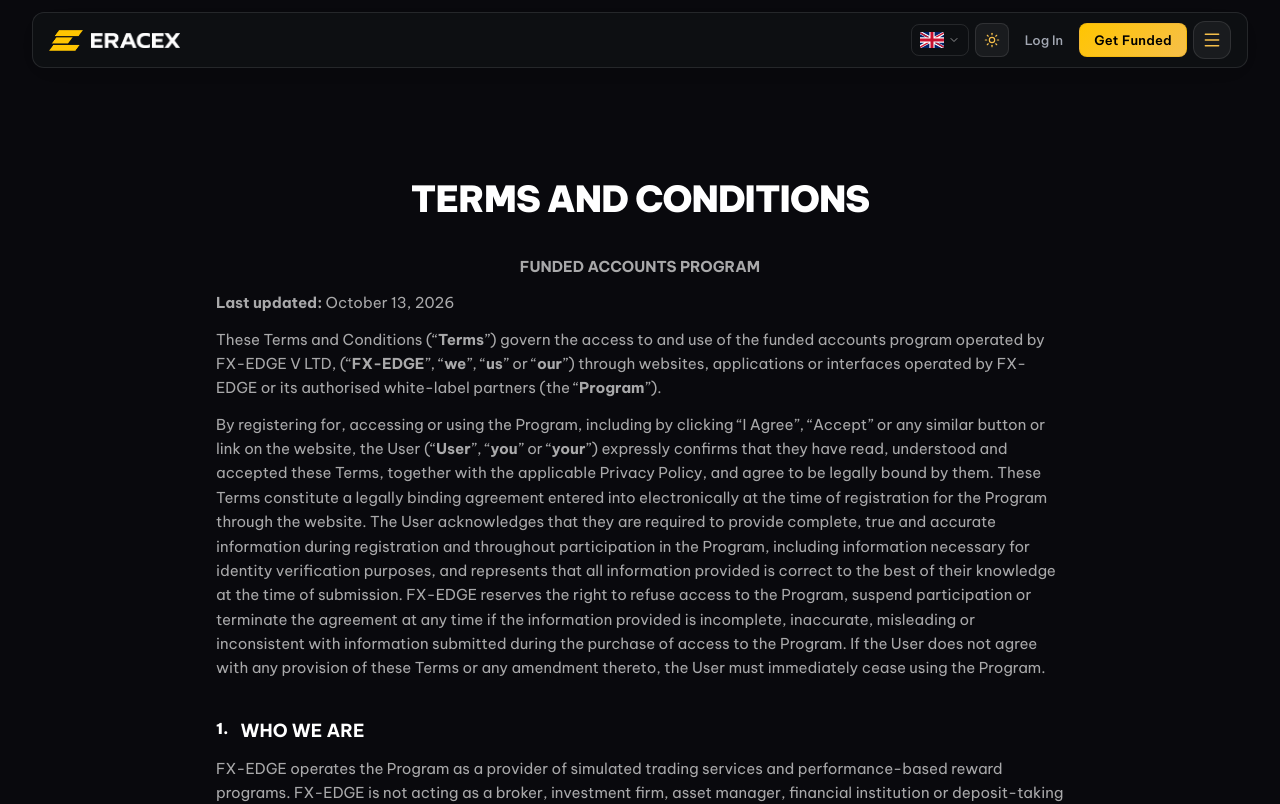
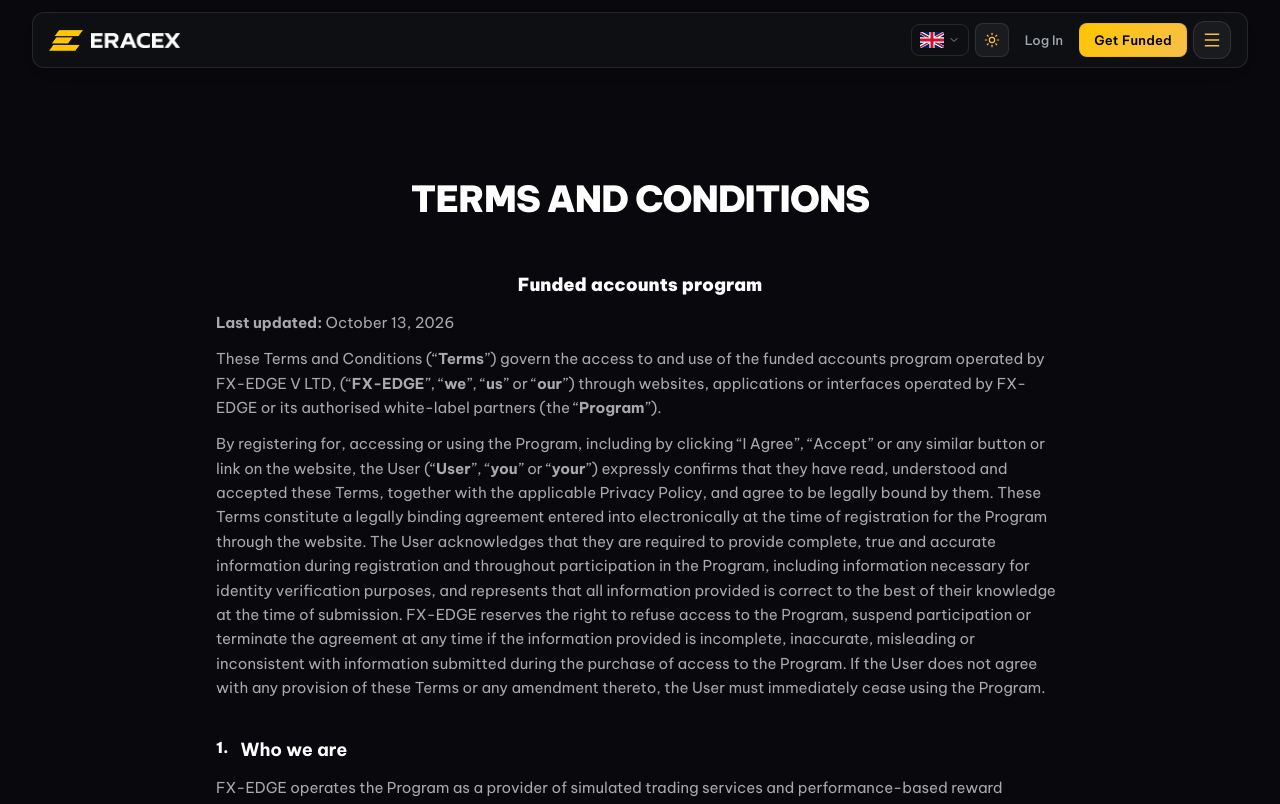
Before and after one commit to Truong2005pt/NamThanh, a Next.js app: page /funded-terms in a window 1280 px wide. Shown: the top 804 px of the page. Built offline with nearby package versions, Linux system fonts and the light colour scheme.

Commit message:
Unify typography: sentence-case Vietnamese footer links and legal headings, consistent heading style across legal documents

```diff
--- a/components/eracex/FooterDisclaimers.tsx
+++ b/components/eracex/FooterDisclaimers.tsx
@@ -18,7 +18,7 @@ const EXTRA: Record<string, DisclaimerBlock[]> = {
   vi: [
     { t: 'h4', x: 'Thông tin doanh nghiệp và phạm vi phục vụ' },
     { t: 'p', x: `ERACEX F.Z.E là công ty phát triển thương hiệu ERACEX và giới thiệu các chương trình đánh giá giao dịch. Địa chỉ theo hồ sơ: ${ADDRESS} · B.C. 1309328. Việc cung cấp và vận hành chương trình được thực hiện cùng đối tác công nghệ theo các điều khoản áp dụng. Phạm vi tham gia phụ thuộc điều kiện quốc gia, vùng lãnh thổ và xác minh.` },
-    { t: 'h4', x: 'Khu Vực Bị Hạn Chế (Restricted Jurisdictions)' },
+    { t: 'h4', x: 'Khu vực bị hạn chế (Restricted Jurisdictions)' },
     { t: 'p', x: 'Dịch vụ không cung cấp cho công dân hoặc cư dân thuộc: Afghanistan, Belarus, Cuba, Dải Gaza, Iran, Libya, Myanmar, Nga, Nam Sudan, Triều Tiên, Syria, Venezuela và các khu vực Crimea, Donetsk, Luhansk, Kherson, Zaporizhzhia, Sevastopol. Mọi hành vi cố tình sử dụng VPN hoặc công cụ ẩn danh để lách rào cản khu vực đều bị nghiêm cấm.' },
   ],
   en: [
--- a/components/eracex/LegalDocument.tsx
+++ b/components/eracex/LegalDocument.tsx
@@ -7,6 +7,21 @@ export type LegalBlock =
   | { t: 'p'; x: string; center?: boolean }
   | { t: 'li'; x: string; label: string; lvl: number }
   | { t: 'table'; rows: string[][] };
+
+// Headings that arrive in ALL CAPS get sentence case so every document shares one heading style.
+const KEEP_UPPER = /^(ERACEX|FX|KYC|AML|CFD|USD|VPN|IP|KOL|IB|FAQ|UTC|API|EA|VAT|GDPR|MT4|MT5|UAE|UK|EU|US|USA)[.,;:]?$/;
+function normalizeHeading(html: string): string {
+  const m = html.match(/^(<b>)?([^<]+)(<\/b>)?$/);
+  if (!m) return html;
+  const t = m[2];
+  const letters = t.replace(/[^\p{L}]/gu, '');
+  if (letters.length < 6 || t !== t.toUpperCase() || t === t.toLowerCase()) return html;
+  const out = t
+    .split(' ')
+    .map((w) => (/[0-9\-/&]/.test(w) || KEEP_UPPER.test(w) ? w : w.toLowerCase()))
+    .join(' ');
+  return (m[1] || '') + out.charAt(0).toUpperCase() + out.slice(1) + (m[3] || '');
+}
 
 const INDENT = ['pl-0', 'pl-6 sm:pl-8', 'pl-12 sm:pl-16', 'pl-[4.5rem] sm:pl-24', 'pl-24 sm:pl-32'];
 
@@ -67,12 +82,19 @@ export const LegalDocument: React.FC<{ blocks: LegalBlock[]; doc?: string }> = (
                 <span className={`shrink-0 tabular-nums ${heading ? 'font-black app-text' : 'app-text-muted'}`}>{b.label}</span>
                 <span
                   className={heading ? 'text-base sm:text-lg app-text' : ''}
-                  dangerouslySetInnerHTML={{ __html: b.x }}
+                  dangerouslySetInnerHTML={{ __html: heading ? normalizeHeading(b.x) : b.x }}
                 />
               </div>
             );
           }
-          return <p key={i} className={b.center ? 'text-center' : ''} dangerouslySetInnerHTML={{ __html: b.x }} />;
+          const boldOnly = /^<b>[^<]+<\/b>$/.test(b.x);
+          return (
+            <p
+              key={i}
+              className={`${b.center ? 'text-center' : ''} ${boldOnly ? 'pt-4 text-base sm:text-lg font-bold app-text' : ''}`.trim()}
+              dangerouslySetInnerHTML={{ __html: boldOnly ? normalizeHeading(b.x) : b.x }}
+            />
+          );
         })}
       </div>
     </article>
--- a/content/legal/footer-disclaimers-i18n.json
+++ b/content/legal/footer-disclaimers-i18n.json
@@ -3,7 +3,7 @@
     "blocks": [
       {
         "t": "h4",
-        "x": "Tuyên Bố Miễn Trừ Dịch Vụ Đầu Tư"
+        "x": "Tuyên bố miễn trừ dịch vụ đầu tư"
       },
       {
         "t": "p",
@@ -11,7 +11,7 @@
       },
       {
         "t": "h4",
-        "x": "Cảnh Báo Rủi Ro"
+        "x": "Cảnh báo rủi ro"
       },
       {
         "t": "p",
@@ -19,7 +19,7 @@
       },
       {
         "t": "h4",
-        "x": "Mối Quan Hệ & Đơn Vị Cung Cấp Dịch Vụ"
+        "x": "Mối quan hệ & đơn vị cung cấp dịch vụ"
       },
       {
         "t": "p",
@@ -27,7 +27,7 @@
       },
       {
         "t": "h4",
-        "x": "Chính Sách Phí & Hoàn Tiền"
+        "x": "Chính sách phí & hoàn tiền"
       },
       {
         "t": "p",
@@ -43,11 +43,11 @@
       }
     ],
     "links": {
-      "terms": "Điều Khoản & Điều Kiện",
-      "fundedTerms": "Quy Định Tài Khoản Cấp Vốn",
-      "privacy": "Chính Sách Quyền Riêng Tư",
-      "clientPrivacy": "Chính Sách Riêng Tư Khách Hàng",
-      "restricted": "Khu Vực Pháp Lý Bị Hạn Chế"
+      "terms": "Điều khoản & điều kiện",
+      "fundedTerms": "Quy định tài khoản cấp vốn",
+      "privacy": "Chính sách quyền riêng tư",
+      "clientPrivacy": "Chính sách riêng tư khách hàng",
+      "restricted": "Khu vực pháp lý bị hạn chế"
     }
   },
   "en": {
```
